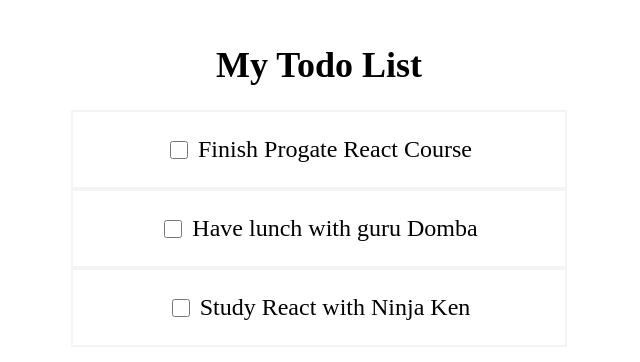
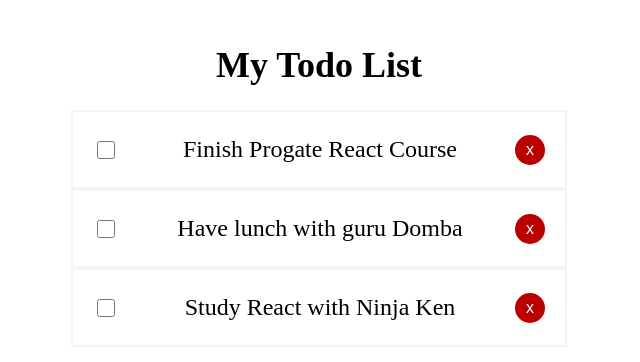
Before and after one commit to mbintangw/react-todo-app, a React (Vite) app: page / in a window 1280 px wide. Shown: the top 362 px of the page, without its empty margins (321-961 px from the left). Built offline with nearby package versions, Linux system fonts and the light colour scheme.

Commit message:
Develop delete todo feature

```diff
--- a/src/App.jsx
+++ b/src/App.jsx
@@ -42,10 +42,14 @@
     setTodos(updatedTodos)
   }
 
+  const deleteTodo = (todoId) => {
+    const updatedTodos = todos.filter((todo) => todo.id !== todoId)
+    setTodos(updatedTodos)
+  }
   return (
     <div style={styles.container}>
       <h1 style={styles.tittle}>My Todo List</h1>
-      <Todos todos={todos} toggleCompleted={toggleCompleted}/>
+      <Todos todos={todos} toggleCompleted={toggleCompleted} deleteTodo={deleteTodo}/>
     </div>
   )
 }
--- a/src/components/TodoItem.jsx
+++ b/src/components/TodoItem.jsx
@@ -7,17 +7,28 @@
     fontSize: '24px',
 
     display: 'flex',
-    justifyContent: 'center',
+    justifyContent: 'space-between',
     alignItems: 'center',
+    padding: '0 20px',
   },
   checkbox:{
     marginRight: '10px',
     height: '18px',
     width: '18px',
-  }
+  },
+  button: {
+    backgroundColor: '#BB0000',
+    color: '#fff',
+    height: '30px',
+    width: '30px',
+    borderRadius: '100%',
+    border: 'none',
+    cursor: 'pointer',
+    fontSize: '16px',
+  },
 }
 
-const TodoItem = ({todo, toggleCompleted}) => {
+const TodoItem = ({todo, toggleCompleted, deleteTodo}) => {
 
   const getTodoTittleStyle = () => {
     if(todo.completed === true){
@@ -31,6 +42,7 @@
     <div style={styles.todoItem}>
       <input type="checkbox" style={styles.checkbox} onChange={() => toggleCompleted(todo.id)}/>
       <p style={getTodoTittleStyle()}>{todo.title}</p>
+      <button style={styles.button} onClick={() => deleteTodo(todo.id)}>x</button>
     </div>
 
   )
--- a/src/components/Todos.jsx
+++ b/src/components/Todos.jsx
@@ -9,11 +9,11 @@
   },
 }
 
-const Todos = ({todos, toggleCompleted}) => {
+const Todos = ({todos, toggleCompleted, deleteTodo}) => {
   return (
     <div style={styles.container}>
       {todos.map((todo) => {
-        return <TodoItem key={todo.id} todo={todo} toggleCompleted={toggleCompleted} />
+        return <TodoItem key={todo.id} todo={todo} toggleCompleted={toggleCompleted} deleteTodo={deleteTodo}/>
       })}
     </div>
   )
```
